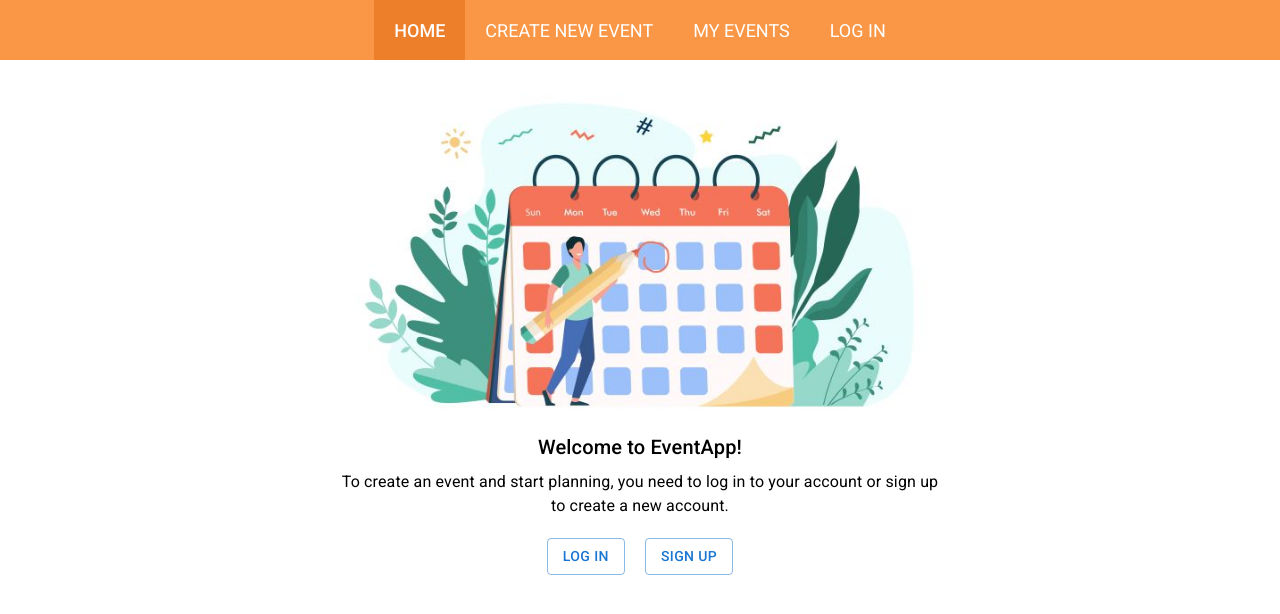
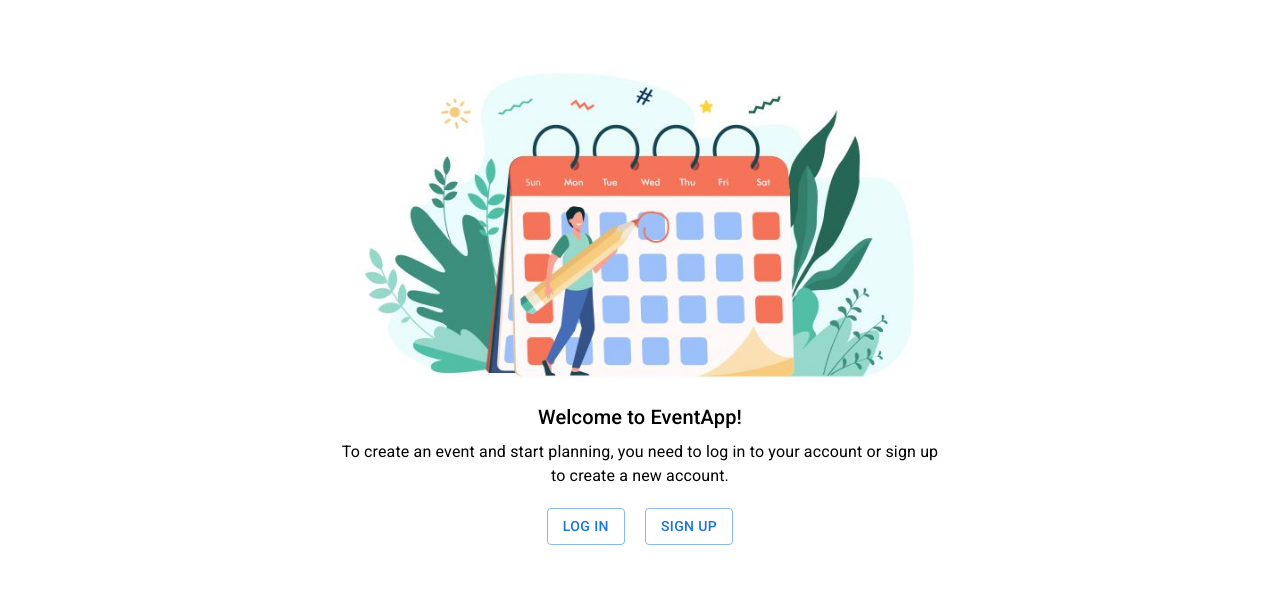
Before and after one commit to mistscale/final-project, a React (Create React App) app in the folder frontend/: page / in a window 1280 px wide. Shown: the top 614 px of the page. Built offline with nearby package versions, Linux system fonts and the light colour scheme.

Commit message:
add logout and display nav only when logged in

```diff
--- a/frontend/src/App.js
+++ b/frontend/src/App.js
@@ -11,7 +11,6 @@ import Signup from 'pages/SignUp';
 import NewEventForm from 'pages/NewEventForm';
 import MyEvents from 'pages/MyEvents';
 import NotFound from 'pages/NotFound';
-import Navbar from 'components/Navbar';
 
 const reducer = combineReducers({
 	user: user.reducer,
@@ -23,7 +22,6 @@ export const App = () => {
 	return (
 		<Provider store={store}>
 			<BrowserRouter>
-				<Navbar />
 				<Routes>
 					<Route path='/' element={<Welcome />}></Route>
 					<Route path='/login' element={<Login />}></Route>
--- a/frontend/src/components/Navbar.js
+++ b/frontend/src/components/Navbar.js
@@ -1,14 +1,21 @@
 import React from 'react';
 import { Nav, NavLink } from './NavbarElements';
+import user from 'reducers/user';
 
 const Navbar = () => {
 	return (
 		<>
 			<Nav>
-				<NavLink to='/'>Home</NavLink>
 				<NavLink to='/neweventform'>Create New Event</NavLink>
 				<NavLink to='/myevents'>My Events</NavLink>
-				<NavLink to='/login'>Log In</NavLink>
+				<NavLink
+					to='/'
+					onClick={() => {
+						dispatch(user.actions.setAccessToken(null));
+					}}
+				>
+					Log Out
+				</NavLink>
 			</Nav>
 		</>
 	);
--- a/frontend/src/pages/MyEvents.js
+++ b/frontend/src/pages/MyEvents.js
@@ -5,6 +5,7 @@ import styled from 'styled-components';
 //import { EVENT_URL } from 'utils/urls';
 import image from '../images/illustration.jpg';
 import user from 'reducers/user';
+import Navbar from 'components/Navbar';
 
 import Card from '@mui/material/Card';
 import CardActions from '@mui/material/CardActions';
@@ -48,6 +49,7 @@ const MyEvents = () => {
 
 	return (
 		<>
+			<Navbar />
 			<EventWrapper>
 				{events.map((item) => (
 					<Card sx={{ maxWidth: 400 }} key={item._id}>
@@ -77,14 +79,6 @@ const MyEvents = () => {
 					</Card>
 				))}
 			</EventWrapper>
-			<Button
-				variant='outlined'
-				onClick={() => {
-					dispatch(user.actions.setAccessToken(null));
-				}}
-			>
-				Log out
-			</Button>
 		</>
 	);
 };
--- a/frontend/src/pages/NewEventForm.js
+++ b/frontend/src/pages/NewEventForm.js
@@ -3,6 +3,8 @@ import { EVENT_URL } from 'utils/urls';
 import { useNavigate } from 'react-router-dom';
 import user from 'reducers/user';
 import { useSelector } from 'react-redux';
+
+import Navbar from 'components/Navbar';
 
 const NewEventForm = () => {
 	const [title, setTitle] = useState('');
@@ -50,6 +52,8 @@ const NewEventForm = () => {
 	};
 
 	return (
+		<>
+			<Navbar />
 			<section>
 				<h1>Create Event</h1>
 				<form onSubmit={onFormSubmit}>
@@ -108,6 +112,7 @@ const NewEventForm = () => {
 					<button type='submit'>Submit event</button>
 				</form>
 			</section>
+		</>
 	);
 };
 
--- a/frontend/src/pages/Welcome.js
+++ b/frontend/src/pages/Welcome.js
@@ -42,8 +42,8 @@ const WelcomeWrapper = styled.div`
 	max-width: 600px;
 	margin: auto;
 	background-color: #fff;
-	padding: 20px;
 	text-align: center;
+	margin: 50px auto;
 `;
 
 const ButtonWrapper = styled.div`
```
Lines whose indentation alone changed are shown as unchanged.
